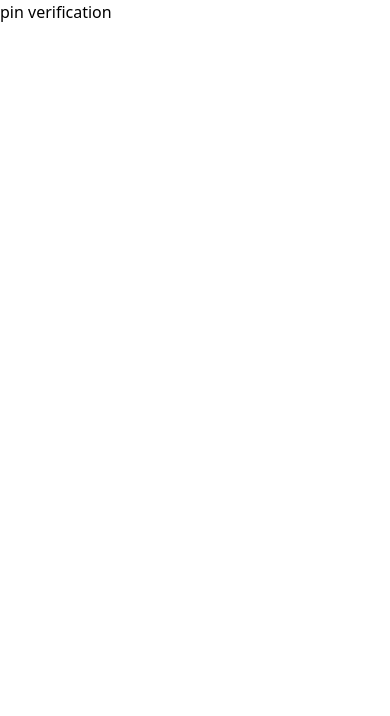
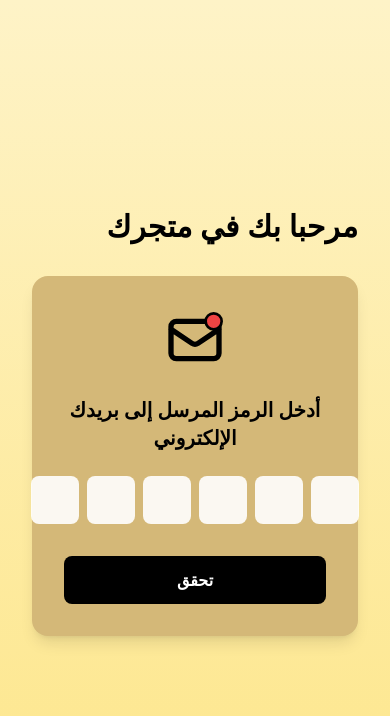
Before and after one commit to AmdjedBouzid/-bm_perfume_frontend, a Next.js app: page /Pin-verification in a window 390 px wide. Shown: the top 716 px of the page. Built offline with nearby package versions, Linux system fonts and the light colour scheme.

Commit message:
70% of auth

```diff
--- a/app/(auth)/Admin-Login/page.jsx
+++ b/app/(auth)/Admin-Login/page.jsx
@@ -1,6 +1,36 @@
-import Image from "next/image";
+"use client";
+import { useState } from "react";
+import { useRouter } from "next/navigation";
+import axios from "axios";
+import Cookies from "js-cookie";
+import { DOMAIN } from "@/app/utils/constants";
 
 export default function Login() {
+  const router = useRouter();
+  const [password, setPassword] = useState("");
+  const [username, setUsername] = useState("");
+  const [email, setEmail] = useState("");
+  const [phonenumber, setPhonenumber] = useState("");
+
+  const handlingLogin = async (event) => {
+    event.preventDefault();
+
+    try {
+      const response = await axios.post(
+        `${DOMAIN}/api/auth/login`,
+        { username, email, password, phonenumber },
+        { withCredentials: true }
+      );
+
+      if (response.status === 200) {
+        Cookies.set("state", "pinrecived");
+        router.push("/Pin-verification");
+      }
+    } catch (error) {
+      console.error("Login Error:", error.response?.data || error.message);
+    }
+  };
+
   return (
     <div className="min-h-screen bg-gradient-to-b from-amber-100 to-amber-200 flex flex-col items-center justify-center p-4">
       <h1 className="text-3xl font-bold mb-8 text-right w-full max-w-md px-4 font-arabic">
@@ -8,26 +38,17 @@ export default function Login() {
       </h1>
 
       <div className="w-full max-w-4xl flex flex-col md:flex-row items-center gap-8 px-4">
-        <div className="w-full md:w-1/2 relative">
-          <div className="rounded-2xl overflow-hidden shadow-xl">
-            <Image
-              src="/perfume-desert.jpg"
-              alt="Perfume bottle in desert"
-              width={500}
-              height={600}
-              className="w-full object-cover"
-            />
-          </div>
+        <div className="w-full md:w-1/2 relative max-sm:hidden">
+          <div className="rounded-2xl overflow-hidden shadow-xl"></div>
         </div>
 
-        {/* Right side - Login Form */}
         <div className="w-full md:w-1/2">
           <div className="bg-[#D4B878] rounded-2xl p-8 shadow-lg">
             <h2 className="text-2xl font-bold mb-6 text-right font-arabic">
               تسجيل الدخول
             </h2>
 
-            <form className="space-y-6">
+            <form className="space-y-6" onSubmit={handlingLogin}>
               <div>
                 <label className="block text-right mb-2 font-arabic">
                   اسم المستخدم
@@ -37,6 +58,8 @@ export default function Login() {
                   placeholder="ادخل اسم المستخدم"
                   className="w-full p-3 rounded-lg bg-white/90 text-right"
                   dir="rtl"
+                  value={username}
+                  onChange={(e) => setUsername(e.target.value)}
                 />
               </div>
 
@@ -49,6 +72,8 @@ export default function Login() {
                   placeholder="Parfume@gmail.com"
                   className="w-full p-3 rounded-lg bg-white/90 text-right"
                   dir="rtl"
+                  value={email}
+                  onChange={(e) => setEmail(e.target.value)}
                 />
               </div>
 
@@ -56,38 +81,14 @@ export default function Login() {
                 <label className="block text-right mb-2 font-arabic">
                   كلمة المرور
                 </label>
-                <div className="relative">
                 <input
                   type="password"
                   placeholder="ادخل كلمة المرور"
                   className="w-full p-3 rounded-lg bg-white/90 text-right"
                   dir="rtl"
+                  value={password} // ✅ Added value
+                  onChange={(e) => setPassword(e.target.value)}
                 />
-                  <button
-                    type="button"
-                    className="absolute left-3 top-1/2 -translate-y-1/2"
-                  >
-                    <svg
-                      className="w-5 h-5 text-gray-500"
-                      fill="none"
-                      stroke="currentColor"
-                      viewBox="0 0 24 24"
-                    >
-                      <path
-                        strokeLinecap="round"
-                        strokeLinejoin="round"
-                        strokeWidth={2}
-                        d="M15 12a3 3 0 11-6 0 3 3 0 016 0z"
-                      />
-                      <path
-                        strokeLinecap="round"
-                        strokeLinejoin="round"
-                        strokeWidth={2}
-                        d="M2.458 12C3.732 7.943 7.523 5 12 5c4.478 0 8.268 2.943 9.542 7-1.274 4.057-5.064 7-9.542 7-4.477 0-8.268-2.943-9.542-7z"
-                      />
-                    </svg>
-                  </button>
-                </div>
               </div>
 
               <div>
@@ -99,6 +100,8 @@ export default function Login() {
                   placeholder="ادخل رقم الهاتف"
                   className="w-full p-3 rounded-lg bg-white/90 text-right"
                   dir="rtl"
+                  value={phonenumber}
+                  onChange={(e) => setPhonenumber(e.target.value)}
                 />
               </div>
 
--- a/app/(auth)/Pin-verification/page.jsx
+++ b/app/(auth)/Pin-verification/page.jsx
@@ -1,7 +1,138 @@
-import React from "react";
+"use client";
+import { useState, useRef, useEffect } from "react";
+import Image from "next/image";
+import axios from "axios";
+import { DOMAIN } from "@/app/utils/constants";
+import { useRouter } from "next/navigation";
+import Cookies from "js-cookie";
+export default function VerificationCode() {
+  const router = useRouter();
+  const [code, setCode] = useState(["", "", "", "", "", ""]);
+  const inputRefs = useRef([]);
+  useEffect(() => {
+    inputRefs.current = inputRefs.current.slice(0, 6);
+  }, []);
 
-function page() {
-  return <div>pin verification</div>;
+  const handleInput = (e, index) => {
+    const value = e.target.value;
+
+    if (value.length <= 1) {
+      const newCode = [...code];
+      newCode[index] = value;
+      setCode(newCode);
+
+      if (value.length === 1 && index < 5) {
+        inputRefs.current[index + 1].focus();
+      }
+    }
+  };
+
+  const handleKeyDown = (e, index) => {
+    if (e.key === "Backspace" && !code[index] && index > 0) {
+      inputRefs.current[index - 1].focus();
+    }
+  };
+
+  const handlePaste = (e) => {
+    e.preventDefault();
+    const pastedData = e.clipboardData.getData("text/plain").slice(0, 6);
+
+    const newCode = [...code];
+    pastedData.split("").forEach((char, index) => {
+      if (index < 6) {
+        newCode[index] = char;
+      }
+    });
+    setCode(newCode);
+  };
+
+  const handleVerify = async () => {
+    try {
+      const verificationCode = code.join("");
+      const response = await axios.post(
+        `${DOMAIN}/api/auth/pin-verification`,
+        { Code_Pink: verificationCode },
+        { withCredentials: true }
+      );
+
+      if (response.status === 200) {
+        Cookies.set("state", "authenticated");
+        router.push("/Administration");
+      }
+    } catch (error) {
+      console.error("Verification failed:", error);
+    }
+  };
+
+  return (
+    <div className="min-h-screen bg-gradient-to-b from-amber-100 to-amber-200 flex flex-col items-center justify-center p-4">
+      <h1 className="text-3xl font-bold mb-8 text-right w-full max-w-md px-4 font-arabic">
+        مرحبا بك في متجرك
+      </h1>
+
+      <div className="w-full max-w-4xl flex flex-col md:flex-row items-center gap-8 px-4">
+        {/* Left side - Image */}
+        <div className="w-full md:w-1/2 relative max-sm:hidden">
+          <div className="rounded-2xl overflow-hidden shadow-xl">
+            <Image
+              src="/perfume-desert.jpg"
+              alt="Perfume bottle in desert"
+              width={500}
+              height={600}
+              className="w-full object-cover"
+            />
+          </div>
+        </div>
+
+        {/* Right side - Verification Form */}
+        <div className="w-full md:w-1/2">
+          <div className="bg-[#D4B878] rounded-2xl p-8 shadow-lg">
+            <div className="flex justify-center mb-6">
+              <svg
+                className="w-16 h-16"
+                viewBox="0 0 24 24"
+                fill="none"
+                stroke="currentColor"
+              >
+                <path
+                  strokeLinecap="round"
+                  strokeLinejoin="round"
+                  strokeWidth={2}
+                  d="M3 8l7.89 5.26a2 2 0 002.22 0L21 8M5 19h14a2 2 0 002-2V7a2 2 0 00-2-2H5a2 2 0 00-2 2v10a2 2 0 002 2z"
+                />
+                <circle cx="19" cy="5" r="3" fill="#EF4444" />
+              </svg>
+            </div>
+
+            <h2 className="text-xl font-bold mb-6 text-center font-arabic">
+              أدخل الرمز المرسل إلى بريدك الإلكتروني
+            </h2>
+
+            <div className="flex justify-center gap-2 mb-8 dir-ltr">
+              {code.map((digit, index) => (
+                <input
+                  key={index}
+                  ref={(el) => (inputRefs.current[index] = el)}
+                  type="number"
+                  maxLength="1"
+                  value={digit}
+                  onChange={(e) => handleInput(e, index)}
+                  onKeyDown={(e) => handleKeyDown(e, index)}
+                  onPaste={handlePaste}
+                  className="w-12 h-12 text-center text-xl font-bold rounded-lg bg-white/90 border-2 border-transparent focus:border-black focus:outline-none"
+                />
+              ))}
+            </div>
+
+            <button
+              onClick={handleVerify}
+              className="w-full bg-black text-white p-3 rounded-lg font-bold hover:bg-black/90 transition-colors font-arabic"
+            >
+              تحقق
+            </button>
+          </div>
+        </div>
+      </div>
+    </div>
+  );
 }
-
-export default page;
--- a/app/context/AppContext.js
+++ b/app/context/AppContext.js
@@ -4,7 +4,7 @@ import { createContext, useContext, useState } from "react";
 
 const AppContext = createContext(null);
 export const AppProvider = ({ children }) => {
-  const [admin, setAdmin] = useState("amdjed");
+  const [admin, setAdmin] = useState(null);
 
   return (
     <AppContext.Provider value={{ admin, setAdmin }}>
--- a/app/page.js
+++ b/app/page.js
@@ -1,8 +1,10 @@
 "use client";
 import Image from "next/image";
 import { useAppContext } from "./context/AppContext";
+import { DOMAIN } from "./utils/constants";
 export default function Home() {
   const { admin } = useAppContext();
+  console.log(DOMAIN);
   console.log(admin);
   return <div className="">home page</div>;
 }
--- /dev/null
+++ b/app/utils/constants.js
@@ -0,0 +1,2 @@
+const DOMAIN = "https://l0f7sf06-5000.euw.devtunnels.ms";
+export { DOMAIN };
--- a/package.json
+++ b/package.json
@@ -9,9 +9,11 @@
     "lint": "next lint"
   },
   "dependencies": {
+    "js-cookie": "^3.0.5",
+    "lucide-react": "^0.475.0",
+    "next": "15.1.6",
     "react": "^19.0.0",
-    "react-dom": "^19.0.0",
-    "next": "15.1.6"
+    "react-dom": "^19.0.0"
   },
   "devDependencies": {
     "postcss": "^8",
```
Also changed, not shown: middleware.js (+11 -1 lines), app/utils/functions.js (added), 1 other file (tests, documents, lock files or other folders). Lines whose indentation alone changed are shown as unchanged.
